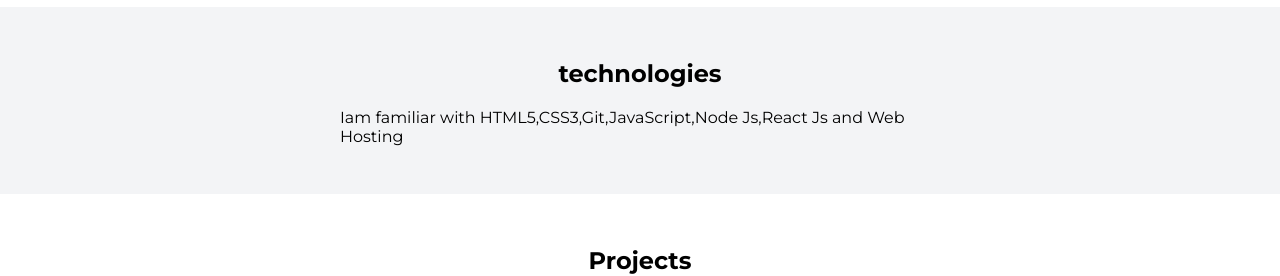
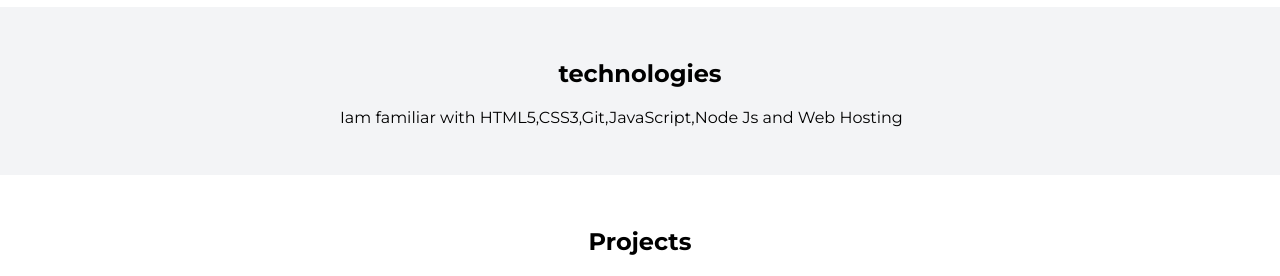
Before and after one commit to charanbolisetti/charanbolisetti.github.io, a website: page index.html in a window 1280 px wide. Shown: the part 542-818 px from the top of the page. Drawn offline with nearby package versions, Linux system fonts and the light colour scheme.

Commit message:
updation

```diff
--- a/index.html
+++ b/index.html
@@ -42,7 +42,7 @@
     <section class="section ow">
         <div class="container-center">
             <h1>technologies</h1>
-            <P>Iam familiar with HTML5,CSS3,Git,JavaScript,Node Js,React Js and Web Hosting</P>
+            <P>Iam familiar with HTML5,CSS3,Git,JavaScript,Node Js and Web Hosting</P>
         </div>
     </section>
     <section class="section">
```
